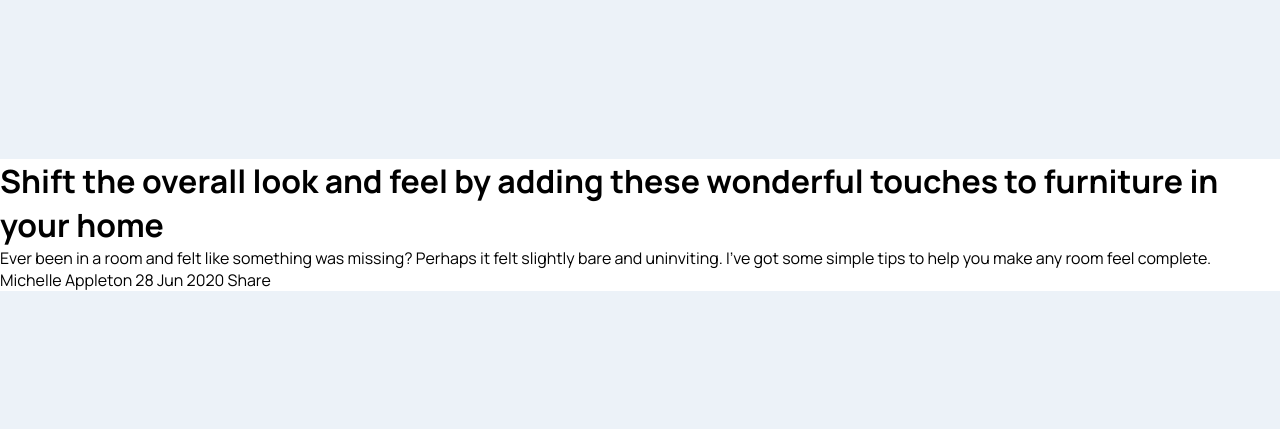
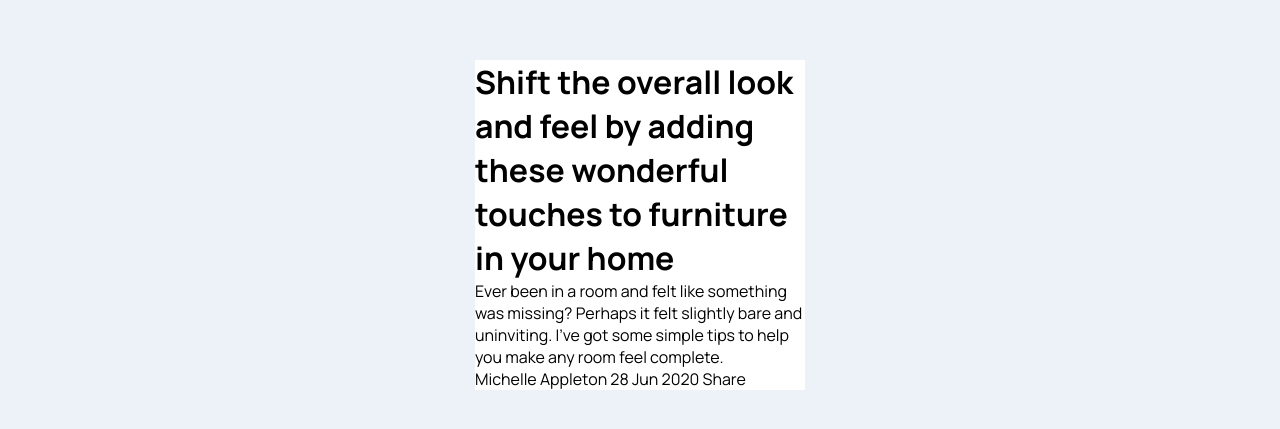
Before and after one commit to GracilianoOG/fem-article-preview, a website built with Vite: page index.html in a window 1280 px wide. Shown: the part 175-604 px from the top of the page. Built offline with nearby package versions, Linux system fonts and the light colour scheme.

Commit message:
Set max card width

```diff
--- a/src/scss/main.scss
+++ b/src/scss/main.scss
@@ -27,4 +27,5 @@ body {
 
 .card {
   background-color: #fff;
+  max-width: 20.625rem;
 }
```
